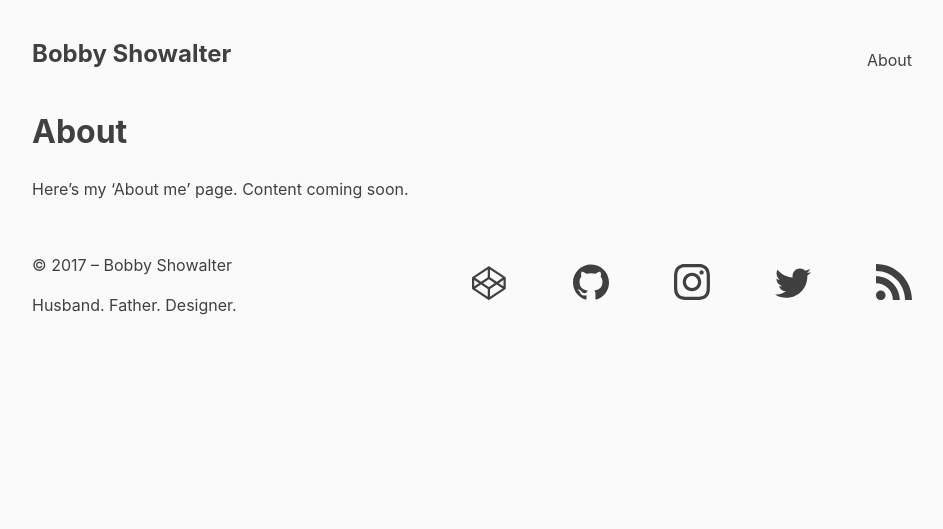
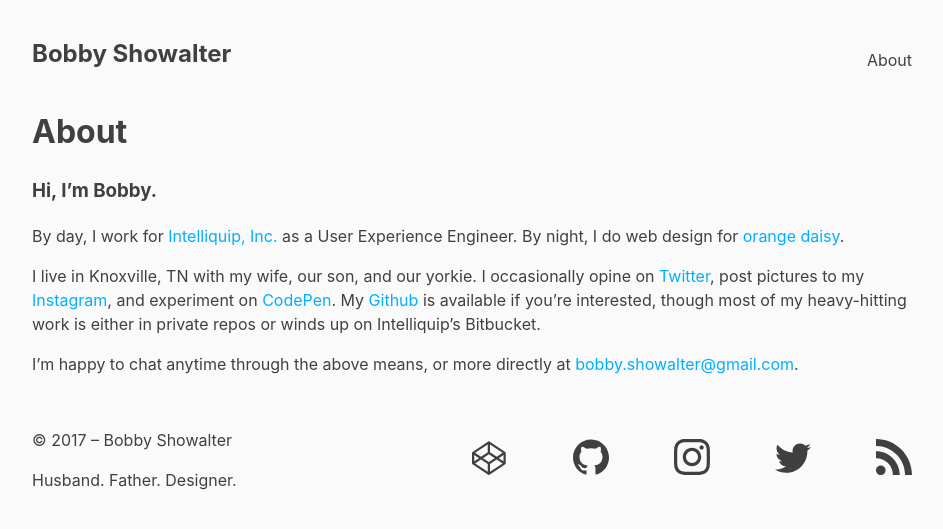
Before and after one commit to orangedaisy/bshowco, a Jekyll site: the page built from about.md, in a window 1280 px wide. Shown: the top 529 px of the page, without its empty margins (168-1111 px from the left). Built offline with Jekyll 4.4.1, drawn with Linux system fonts in a browser that asks for light colours.

Commit message:
GH-7: Update 'About' page

```diff
--- a/about.md
+++ b/about.md
@@ -4,4 +4,19 @@ title: About
 permalink: /about/
 ---
 
-Here's my 'About me' page. Content coming soon.
+### Hi, I'm Bobby.
+
+By day, I work for [Intelliquip,
+Inc.](https://www.intelliquip.com) as a User Experience Engineer. By night, I do
+web design for [orange daisy](http://www.orangedaisy.co).
+
+I live in Knoxville, TN with my wife, our son, and our yorkie. I occasionally
+opine on [Twitter](https://www.twitter.com/bobbyshowalter/), post pictures to my
+[Instagram](https://www.instagram.com/bobbyshowalter/), and experiment on
+[CodePen](https://www.codepen.io/reverendgeneral/). My
+[Github](https://github.com/orangedaisy/) is available if you're interested,
+though most of my heavy-hitting work is either in private repos or winds up on
+Intelliquip's Bitbucket.
+
+I'm happy to chat anytime through the above means, or more directly at
+[bobby.showalter@gmail.com](mailto:bobby.showalter@gmail.com).
```
